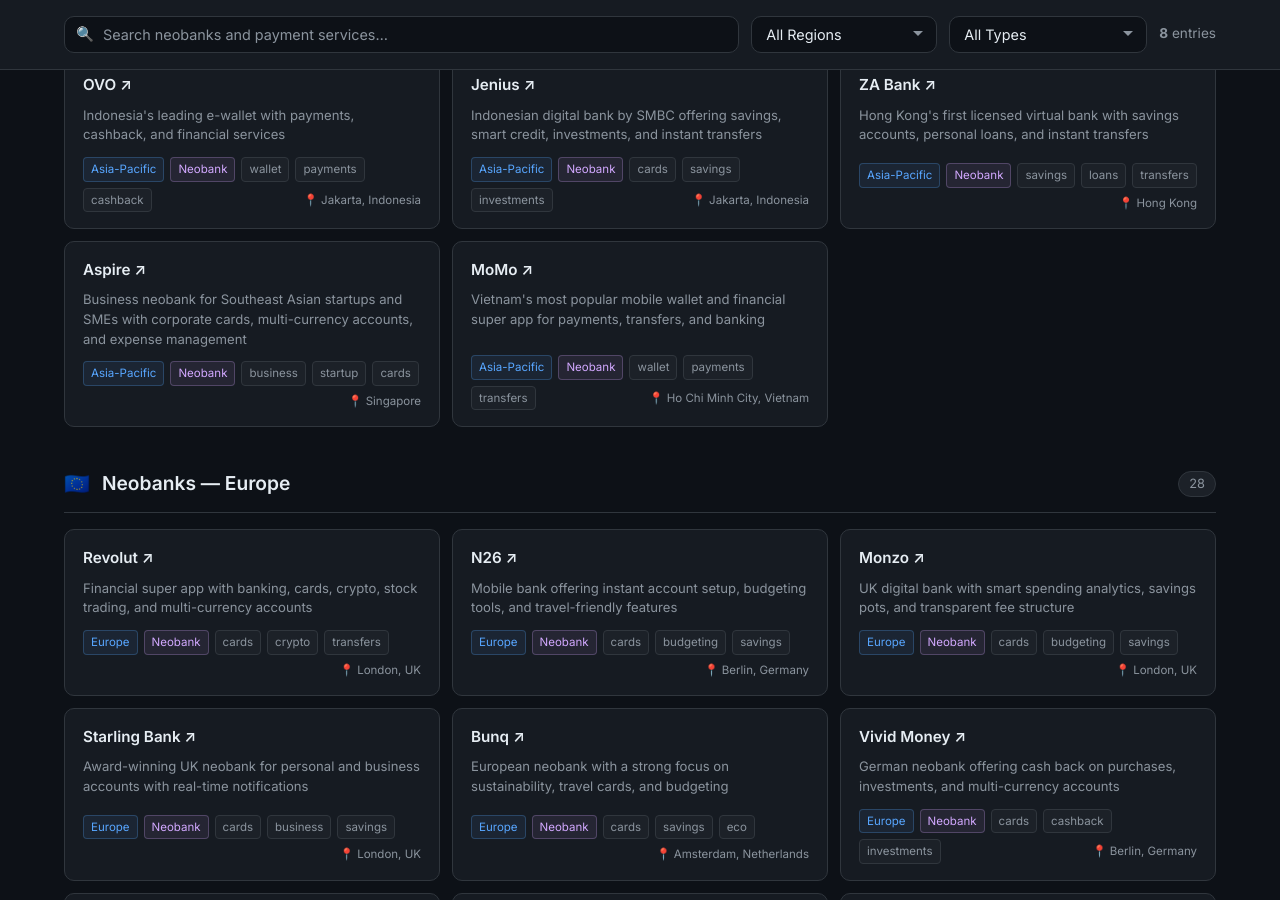
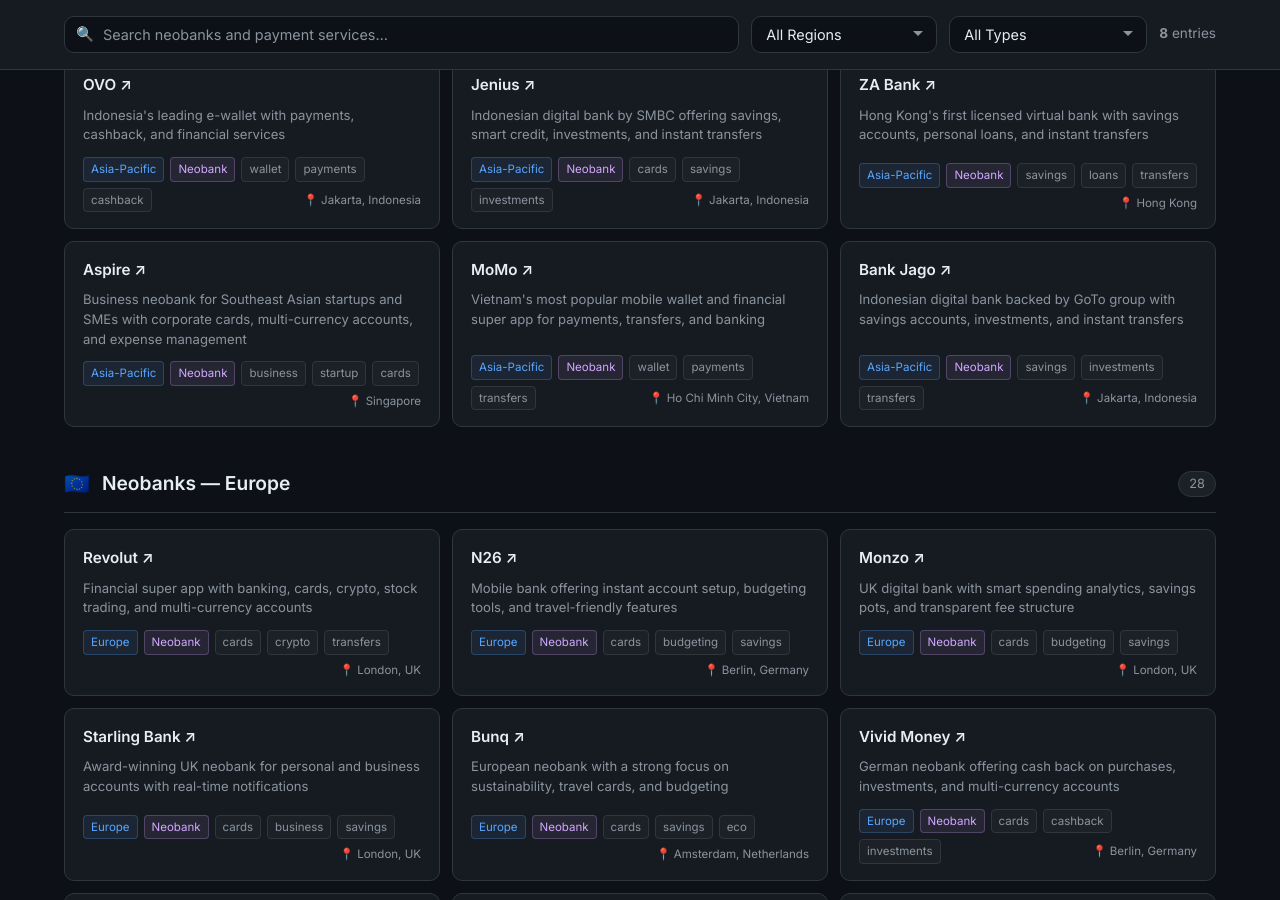
Before and after one commit to ittermit/awesome-neobanks, a Jekyll site: the page built from index.html, in a window 1280 px wide and 900 px high, scrolled down 2980 px. Built offline with Jekyll 4.4.1, drawn with Linux system fonts in a browser that asks for light colours; some of the changed text lies outside the part shown.

Commit message:
add bank jago to asia pacific

```diff
--- a/_data/neobanks.yml
+++ b/_data/neobanks.yml
@@ -682,6 +682,15 @@
   founded: 2007
   hq: "Ho Chi Minh City, Vietnam"
 
+- name: Bank Jago
+  url: https://jago.com
+  description: "Indonesian digital bank backed by GoTo group with savings accounts, investments, and instant transfers"
+  region: Asia-Pacific
+  countries: [ID]
+  tags: [savings, investments, transfers, cards, digital-bank]
+  founded: 2021
+  hq: "Jakarta, Indonesia"
+
 ## Middle East & Africa
 
 - name: Wio Bank
```
Also changed, not shown: README.md.
